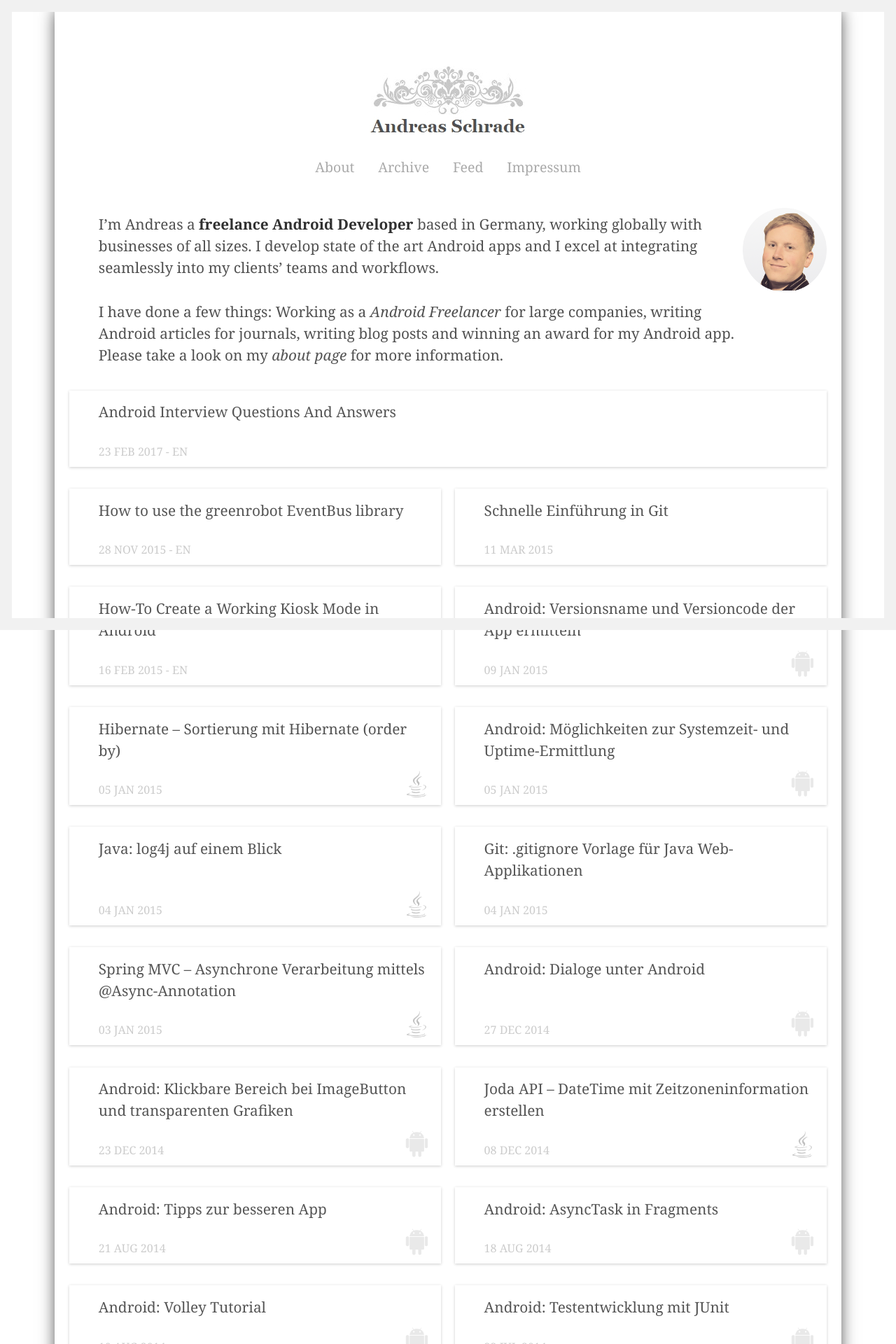
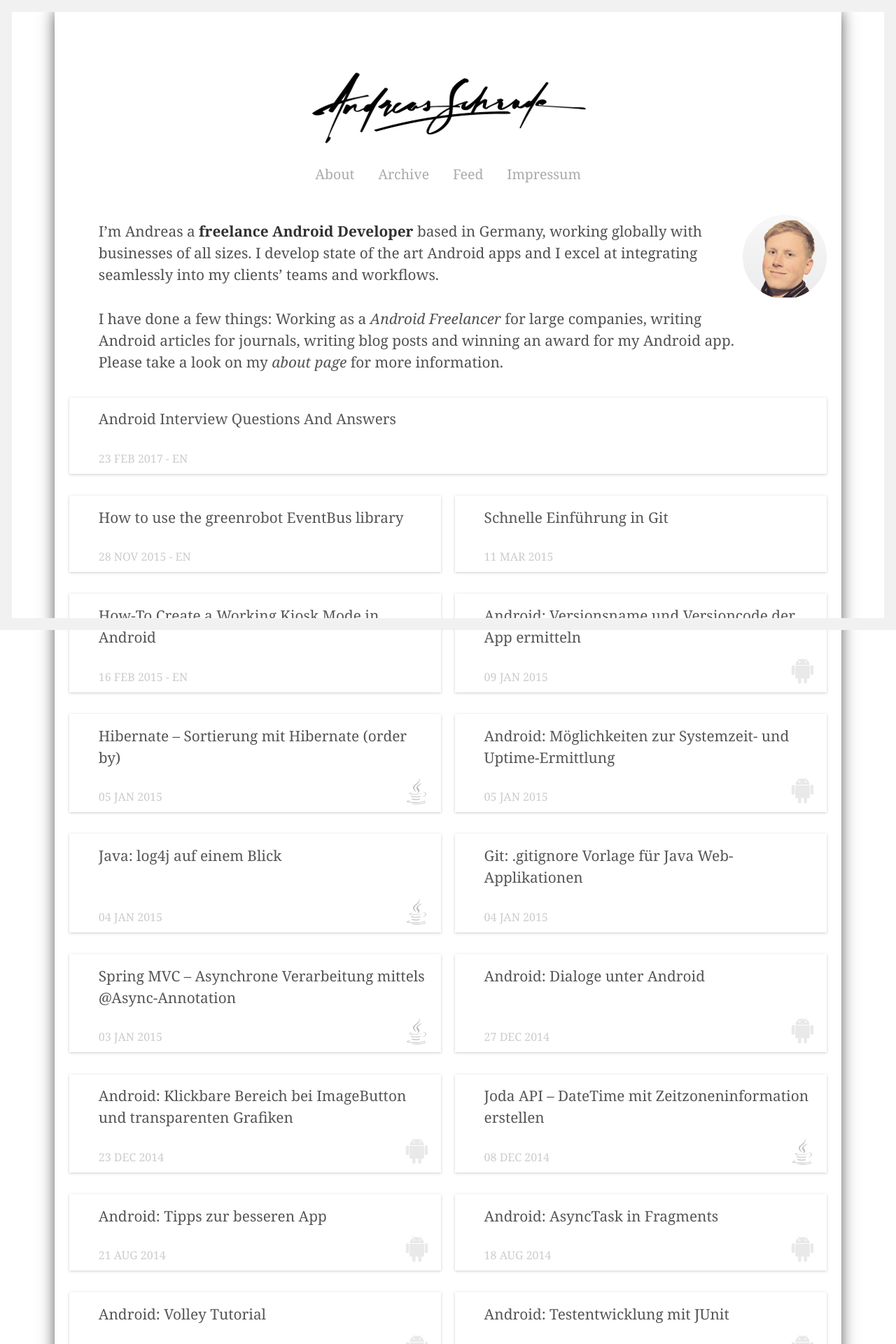
Before and after one commit to andreasschrade/andreasschrade.github.com, a Jekyll site: the page built from index.html, in a window 1280 px wide. Shown: the top 1920 px of the page at 70% size. Built offline with Jekyll 4.4.1, drawn with Linux system fonts in a browser that asks for light colours; Markdown is read by kramdown in place of the engine named in the settings; the list of posts is cut into pages by our own code.

Commit message:
updated header

```diff
--- a/_layouts/default.html
+++ b/_layouts/default.html
@@ -16,7 +16,7 @@
     <div class="container content">
       <div class="masthead">
        <div class="masthead-title">
-             <a href="/" title="Home"><img style="display:inline; vertical-align:middle" alt="swirl logo" src="http://andreasschrade.github.io/assets/swirl-top.jpg"></a>
+             <a href="/" title="Home"><img style="display:inline; vertical-align:middle" alt="swirl logo" src="http://andreasschrade.github.io/assets/top_signature.jpg"></a>
         </div>
         <h3 class="masthead-title">
           <small><a href="/about">About</a></small>
```
